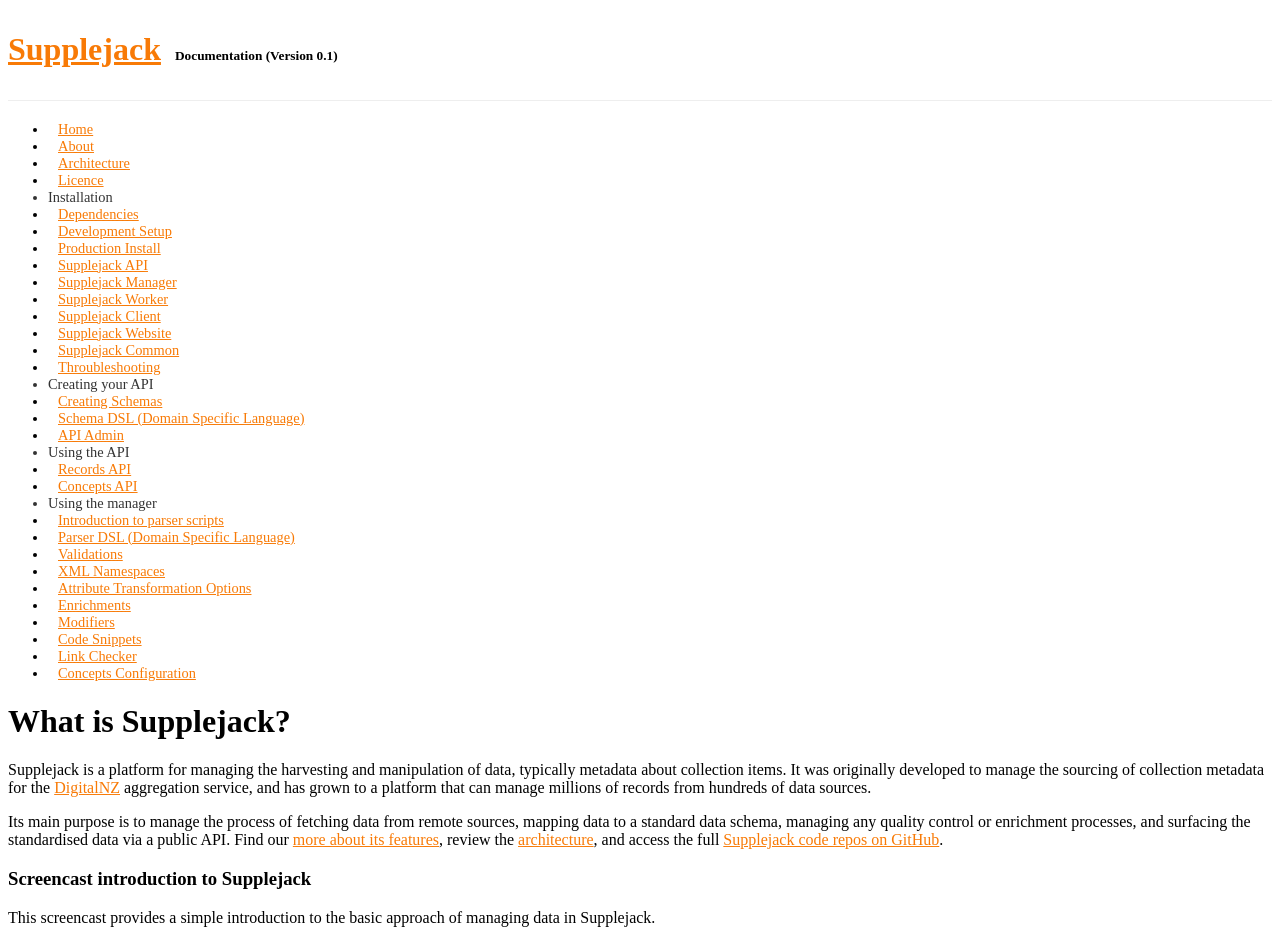
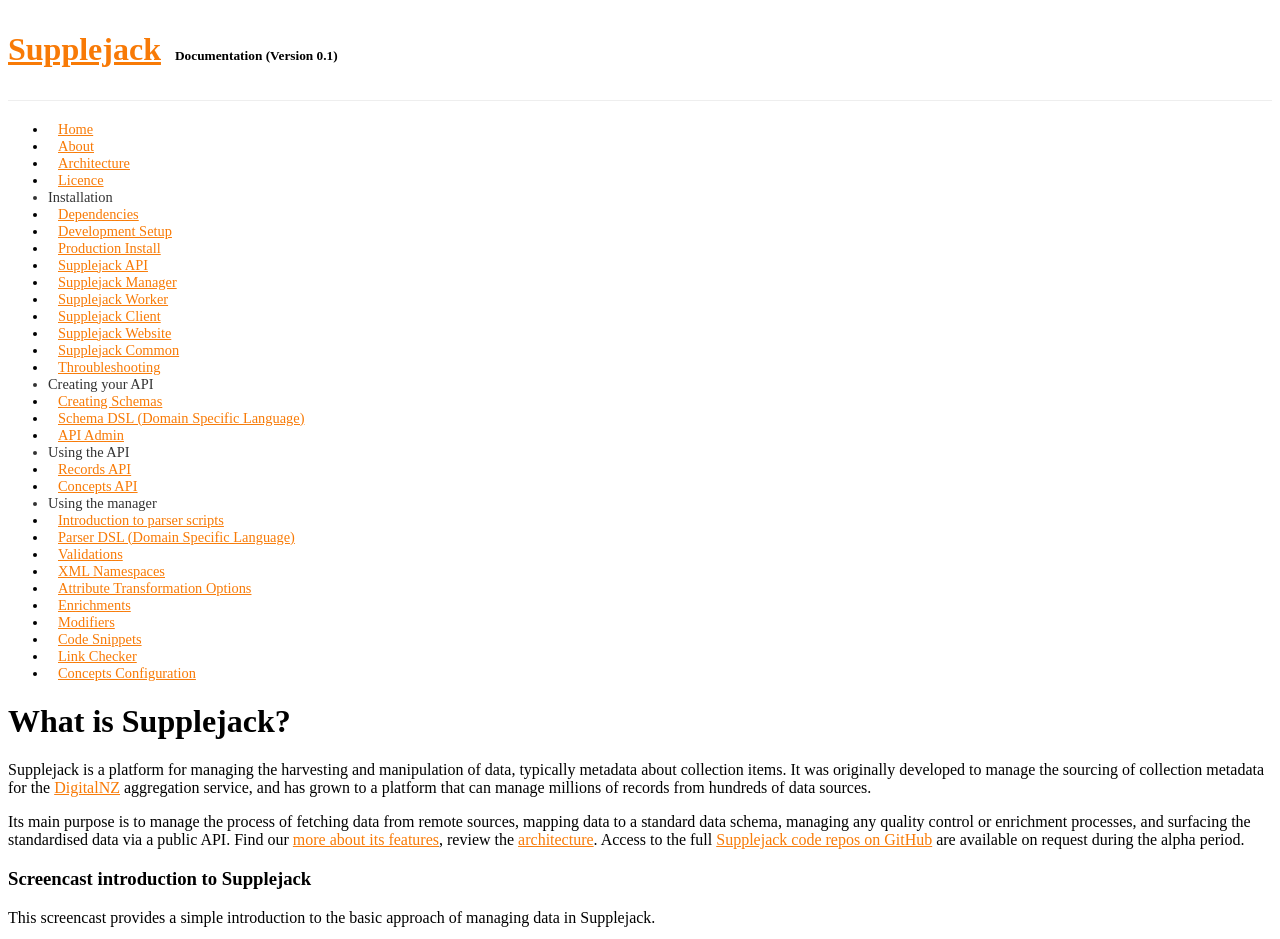
Before and after one commit to DigitalNZ/supplejack, a Jekyll site: the page built from index.md, in a window 1280 px wide, cut to the strip 0-939 px from the top of the page. Built offline with Jekyll 4.4.1, drawn with Linux system fonts in a browser that asks for light colours; Markdown is read by kramdown in place of the engine named in the settings; a style sheet for code colours, icons or effects is not loaded.

Commit message:
Update index.md

```diff
--- a/index.md
+++ b/index.md
@@ -6,7 +6,7 @@
 
 Supplejack is a platform for managing the harvesting and manipulation of data, typically metadata about collection items. It was originally developed to manage the sourcing of collection metadata for the [DigitalNZ](http://www.digitalnz.org/) aggregation service, and has grown to a platform that can manage millions of records from hundreds of data sources.
 
-Its main purpose is to manage the process of fetching data from remote sources, mapping data to a standard data schema, managing any quality control or enrichment processes, and surfacing the standardised data via a public API. Find our [more about its features](/supplejack/about.html), review the [architecture](/supplejack/architecture.html), and access the full [Supplejack code repos on GitHub](https://github.com/DigitalNZ).
+Its main purpose is to manage the process of fetching data from remote sources, mapping data to a standard data schema, managing any quality control or enrichment processes, and surfacing the standardised data via a public API. Find our [more about its features](/supplejack/about.html), review the [architecture](/supplejack/architecture.html). Access to the full [Supplejack code repos on GitHub](https://github.com/DigitalNZ) are available on request during the alpha period.
 
 
 ### Screencast introduction to Supplejack
```
